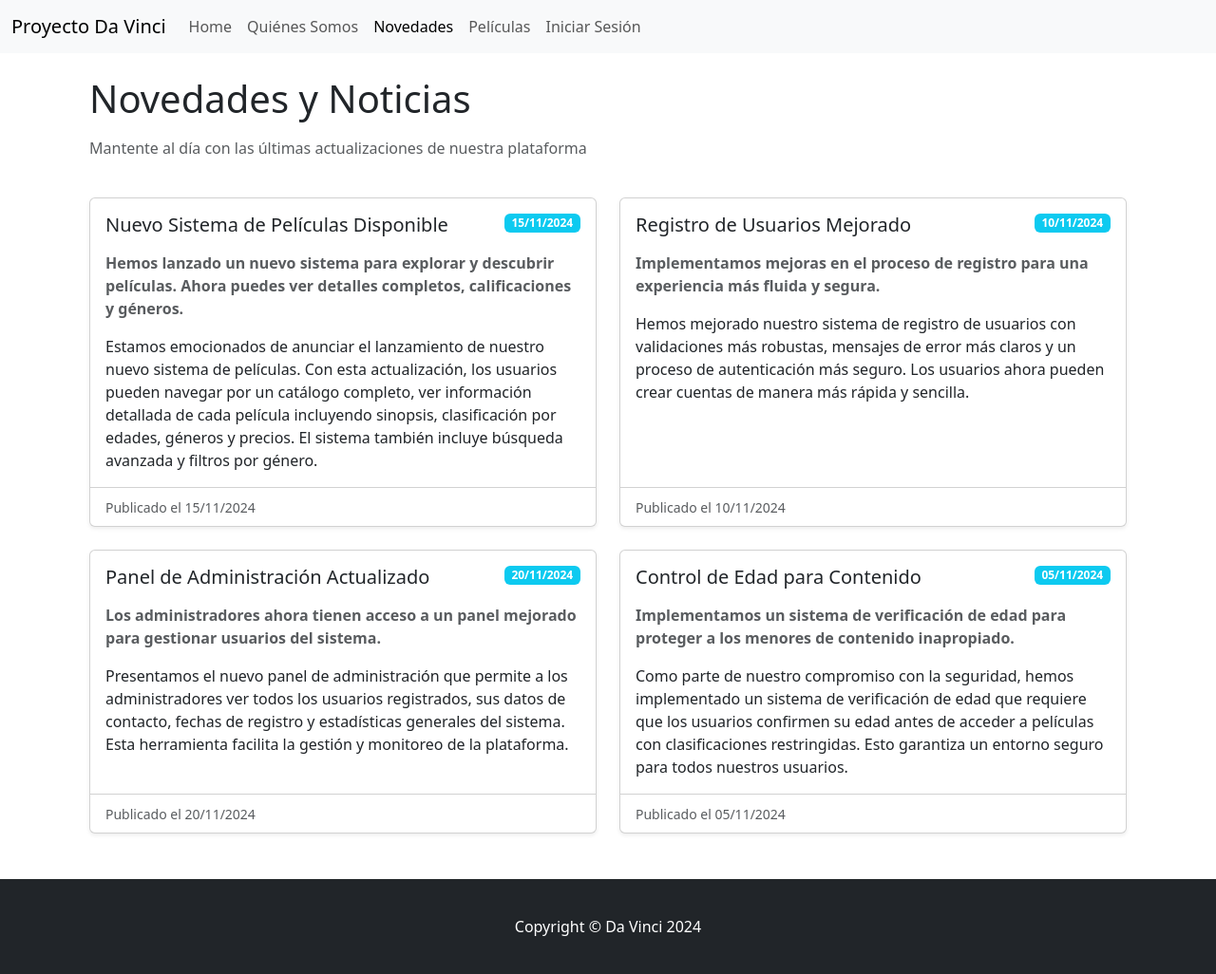
After one commit to tindomito/Parcial2PortalesDeComercio, a Laravel app: page /novedades in a window 1280 px wide. The commit adds this page. Shown: the whole page at 95% size. Run offline with Laravel 12, Linux system fonts and the light colour scheme.

Commit message:
Agregar página de Novedades/Noticias
- Crear NewsController con noticias de ejemplo
- Crear vista news/index.blade.php con diseño de tarjetas
- Mostrar 4 noticias sobre actualizaciones de la plataforma
- Agregar ruta /novedades accesible para todos
- Agregar enlace "Novedades" en la barra de navegación
- Incluir fechas, resúmenes y contenido completo de cada noticia

```diff
--- /dev/null
+++ b/app/Http/Controllers/NewsController.php
@@ -0,0 +1,45 @@
+<?php
+
+namespace App\Http\Controllers;
+
+class NewsController extends Controller
+{
+    public function index()
+    {
+        // Array de novedades/noticias de ejemplo
+        $news = [
+            [
+                'id' => 1,
+                'title' => 'Nuevo Sistema de Películas Disponible',
+                'date' => '2024-11-15',
+                'summary' => 'Hemos lanzado un nuevo sistema para explorar y descubrir películas. Ahora puedes ver detalles completos, calificaciones y géneros.',
+                'content' => 'Estamos emocionados de anunciar el lanzamiento de nuestro nuevo sistema de películas. Con esta actualización, los usuarios pueden navegar por un catálogo completo, ver información detallada de cada película incluyendo sinopsis, clasificación por edades, géneros y precios. El sistema también incluye búsqueda avanzada y filtros por género.',
+            ],
+            [
+                'id' => 2,
+                'title' => 'Registro de Usuarios Mejorado',
+                'date' => '2024-11-10',
+                'summary' => 'Implementamos mejoras en el proceso de registro para una experiencia más fluida y segura.',
+                'content' => 'Hemos mejorado nuestro sistema de registro de usuarios con validaciones más robustas, mensajes de error más claros y un proceso de autenticación más seguro. Los usuarios ahora pueden crear cuentas de manera más rápida y sencilla.',
+            ],
+            [
+                'id' => 3,
+                'title' => 'Panel de Administración Actualizado',
+                'date' => '2024-11-20',
+                'summary' => 'Los administradores ahora tienen acceso a un panel mejorado para gestionar usuarios del sistema.',
+                'content' => 'Presentamos el nuevo panel de administración que permite a los administradores ver todos los usuarios registrados, sus datos de contacto, fechas de registro y estadísticas generales del sistema. Esta herramienta facilita la gestión y monitoreo de la plataforma.',
+            ],
+            [
+                'id' => 4,
+                'title' => 'Control de Edad para Contenido',
+                'date' => '2024-11-05',
+                'summary' => 'Implementamos un sistema de verificación de edad para proteger a los menores de contenido inapropiado.',
+                'content' => 'Como parte de nuestro compromiso con la seguridad, hemos implementado un sistema de verificación de edad que requiere que los usuarios confirmen su edad antes de acceder a películas con clasificaciones restringidas. Esto garantiza un entorno seguro para todos nuestros usuarios.',
+            ],
+        ];
+
+        return view('news.index', [
+            'news' => $news
+        ]);
+    }
+}
--- a/resources/views/components/layout.blade.php
+++ b/resources/views/components/layout.blade.php
@@ -28,6 +28,11 @@
                         <li class="nav-item">
                             <x-nav-link route="about">
                                 Quiénes Somos
+                            </x-nav-link>
+                        </li>
+                        <li class="nav-item">
+                            <x-nav-link route="news.index">
+                                Novedades
                             </x-nav-link>
                         </li>
                         <li class="nav-item">
--- /dev/null
+++ b/resources/views/news/index.blade.php
@@ -0,0 +1,44 @@
+<x-layout>
+
+    <x-slot:title>Novedades y Noticias</x-slot:title>
+
+    <div class="row mb-4">
+        <div class="col">
+            <h1 class="mb-3">Novedades y Noticias</h1>
+            <p class="text-muted">Mantente al día con las últimas actualizaciones de nuestra plataforma</p>
+        </div>
+    </div>
+
+    <div class="row">
+        @foreach($news as $item)
+            <div class="col-md-6 mb-4">
+                <div class="card h-100 shadow-sm">
+                    <div class="card-body">
+                        <div class="d-flex justify-content-between align-items-start mb-3">
+                            <h5 class="card-title mb-0">{{ $item['title'] }}</h5>
+                            <span class="badge bg-info">{{ \Carbon\Carbon::parse($item['date'])->format('d/m/Y') }}</span>
+                        </div>
+                        <p class="card-text text-muted mb-3">
+                            <strong>{{ $item['summary'] }}</strong>
+                        </p>
+                        <p class="card-text">
+                            {{ $item['content'] }}
+                        </p>
+                    </div>
+                    <div class="card-footer bg-transparent">
+                        <small class="text-muted">
+                            Publicado el {{ \Carbon\Carbon::parse($item['date'])->format('d/m/Y') }}
+                        </small>
+                    </div>
+                </div>
+            </div>
+        @endforeach
+    </div>
+
+    @if(empty($news))
+        <div class="alert alert-info">
+            No hay novedades disponibles en este momento.
+        </div>
+    @endif
+
+</x-layout>
--- a/routes/web.php
+++ b/routes/web.php
@@ -11,6 +11,9 @@ Route::get('/', [\App\Http\Controllers\HomeController::class, 'home'])
 
 Route::get('/quienes-somos',[\App\Http\Controllers\AboutController::class, 'about'])
     ->name('about');
+
+Route::get('/novedades', [\App\Http\Controllers\NewsController::class, 'index'])
+    ->name('news.index');
 
 Route::get('peliculas/listado', [\App\Http\Controllers\MoviesController::class, 'index'])
     ->name('movies.index');
```
